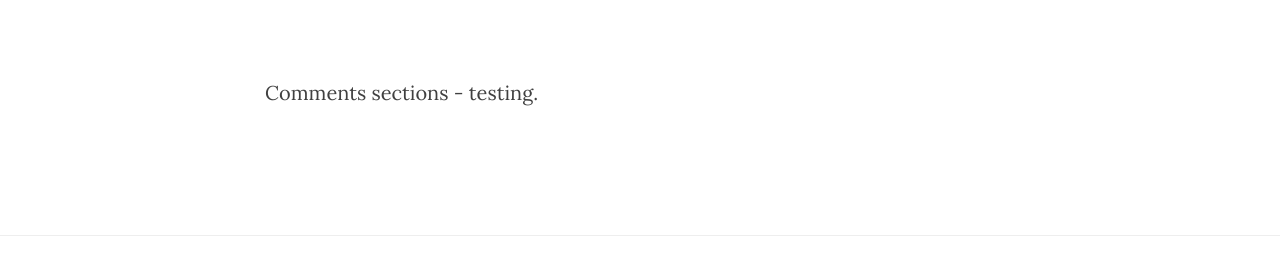
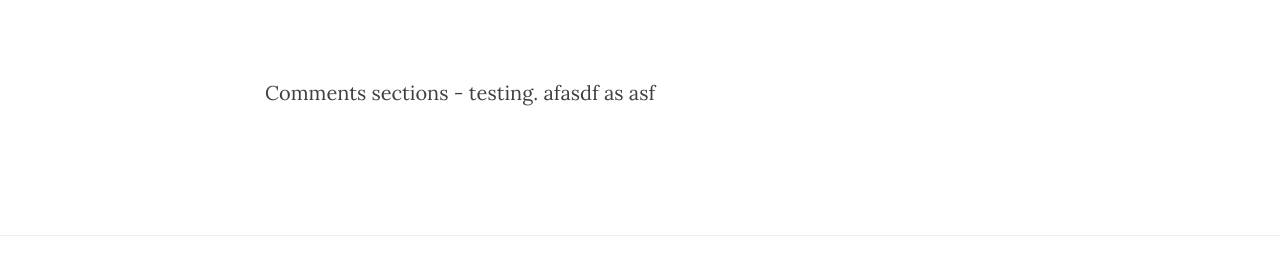
Before and after one commit to PrashantShivajiBhapkar/PrashantShivajiBBhapkar.github.io, a Jekyll site: the page built from _posts/2017-12-21-Intro.md, in a window 1280 px wide and 1059 px high. Shown: the part 542-816 px from the top of the window. Built offline with Jekyll 4.4.1, drawn with Linux system fonts in a browser that asks for light colours; nearby versions of some CDN libraries; comment, search, counter and statistics services are not loaded.

Commit message:
added comments section

```diff
--- a/_config.yml
+++ b/_config.yml
@@ -7,7 +7,7 @@ description: "Website of Prashant Shivaji Bhapkar"  # used in site head
 google_analytics: UA-111462392-1
 # disque comments are broken if you send http:// along with url, this url is same as the one given on disqus
 # Deleting the value would remove it from footer.
-disqus_url: disqus.com/by/prashantbhapkar
+disqus_url: prashantshivajibhapkar.com
 disqus_id: prashantbhapkar
 # register on feedburner and replace this url. Deleting the value will remove it from footer.
 feedburner_url: https://feedburner.google.com/fb/a/mailverify?uri=programmer-wannabe&amp;loc=en_US
--- a/_posts/2017-12-21-Intro.md
+++ b/_posts/2017-12-21-Intro.md
@@ -7,4 +7,4 @@ author:     "Prashant Shivaji Bhapkar"
 header-img: "img/posts/jekyll-bg.jpg"
 comments: true
 ---
-Comments sections - testing.
+Comments sections - testing. afasdf as asf
```
